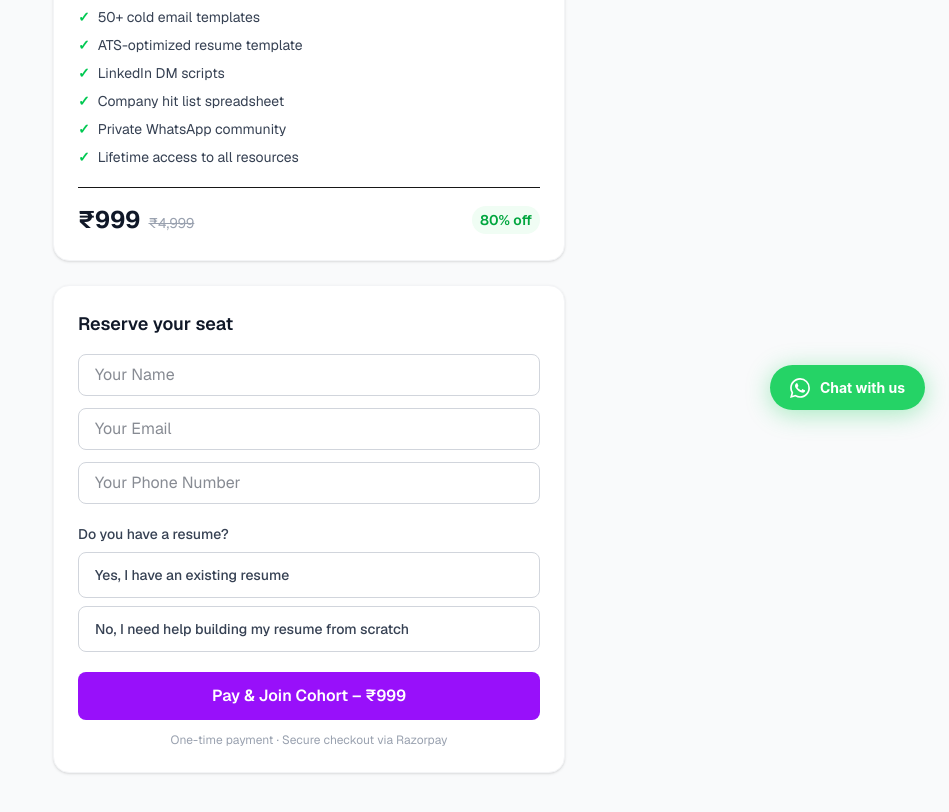
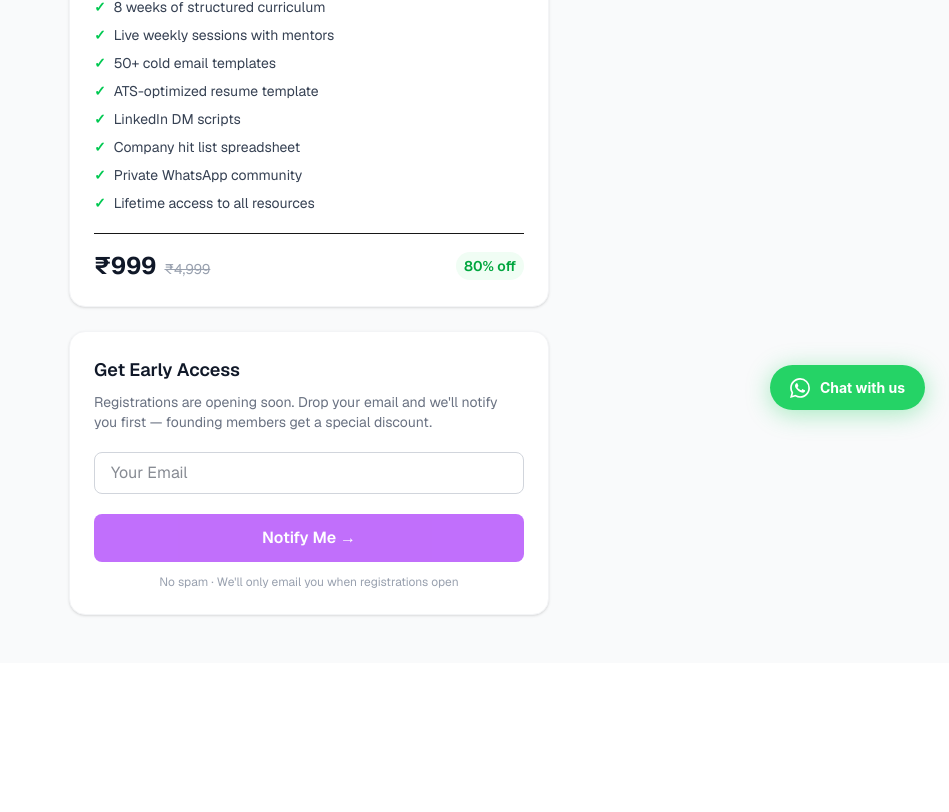
Before and after one commit to aanirudh28/beyond-campus, a Next.js app: page /cohort in a window 1280 px wide. Shown: the part 366-1178 px from the top of the page, without its empty margins (331-1280 px from the left). After the commit the page ends 1029 px from the top, so only its background shows below. Built offline with nearby package versions, Linux system fonts and the light colour scheme; no server answers.

Commit message:
disable cohort payments - waitlist mode

```diff
--- a/app/cohort/page.tsx
+++ b/app/cohort/page.tsx
@@ -1,132 +1,46 @@
 'use client'
 
 import { useState } from 'react'
-import { createClient } from '@supabase/supabase-js'
 
-const supabase = createClient(
-  process.env.NEXT_PUBLIC_SUPABASE_URL!,
-  process.env.NEXT_PUBLIC_SUPABASE_ANON_KEY!
-)
-
-declare global {
-  interface Window { Razorpay: any }
-}
+// COHORT PAYMENTS DISABLED — to re-enable, remove the waitlist form
+// and restore the Razorpay payment flow. Run prompt: "Re-enable cohort payments"
+// to activate instantly.
 
 export default function CohortPage() {
-  const [name, setName] = useState('')
-  const [email, setEmail] = useState('')
-  const [phone, setPhone] = useState('')
-  const [resumeStatus, setResumeStatus] = useState('')
-  const [isLoading, setIsLoading] = useState(false)
-  const [isJoined, setIsJoined] = useState(false)
+  const [waitlistEmail, setWaitlistEmail] = useState('')
+  const [waitlistLoading, setWaitlistLoading] = useState(false)
+  const [waitlistDone, setWaitlistDone] = useState(false)
 
-  const loadRazorpay = () => {
-    return new Promise((resolve) => {
-      if (window.Razorpay) return resolve(true)
-      const script = document.createElement('script')
-      script.src = 'https://checkout.razorpay.com/v1/checkout.js'
-      script.onload = () => resolve(true)
-      script.onerror = () => resolve(false)
-      document.body.appendChild(script)
-    })
-  }
-
-  const saveBooking = async (paymentId: string) => {
-    const { error } = await supabase.from('bookings').insert({
-      name,
-      email,
-      phone,
-      resume_status: resumeStatus,
-      date: 'April 1',
-      time_slot: '8-Week Cohort',
-      payment_id: paymentId,
-      amount: 999,
-      type: 'cohort',
-    })
-    if (error) console.error('Booking save error:', error)
-
-    await fetch('/api/create-account', {
+  const handleWaitlist = async () => {
+    if (!waitlistEmail.trim()) return
+    setWaitlistLoading(true)
+    try {
+      await fetch('/api/leads', {
         method: 'POST',
         headers: { 'Content-Type': 'application/json' },
-      body: JSON.stringify({ name, email, type: 'cohort' }),
+        body: JSON.stringify({ email: waitlistEmail.trim(), source: 'Cohort Waitlist' }),
       })
-
-    await fetch('/api/send-email', {
-      method: 'POST',
-      headers: { 'Content-Type': 'application/json' },
-      body: JSON.stringify({
-        name,
-        email,
-        date: 'April 1',
-        timeSlot: '8-Week Cohort',
-        type: 'cohort',
-        amount: 999,
-      }),
-    })
-  }
-
-  const handleJoin = async () => {
-    if (!name || !email || !phone) {
-      alert('Please enter your name, email, and phone number.')
-      return
-    }
-    if (!resumeStatus) {
-      alert('Please answer the resume question.')
-      return
-    }
-
-    setIsLoading(true)
-
-    try {
-      const loaded = await loadRazorpay()
-      if (!loaded) {
-        alert('Failed to load payment gateway.')
-        setIsLoading(false)
-        return
-      }
-
-      const res = await fetch('/api/create-order', {
-        method: 'POST',
-        headers: { 'Content-Type': 'application/json' },
-        body: JSON.stringify({ amount: 999 }),
-      })
-
-      const { orderId, amount } = await res.json()
-
-      const options = {
-        key: process.env.NEXT_PUBLIC_RAZORPAY_KEY_ID,
-        amount,
-        currency: 'INR',
-        name: 'Beyond Campus',
-        description: '8-Week Placement Accelerator Cohort',
-        order_id: orderId,
-        prefill: { name, email },
-        theme: { color: '#7c3aed' },
-        handler: async function (response: any) {
-          await saveBooking(response.razorpay_payment_id)
-          setIsJoined(true)
-          setIsLoading(false)
-        },
-        modal: { ondismiss: () => setIsLoading(false) },
-      }
-
-      const rzp = new window.Razorpay(options)
-      rzp.open()
-    } catch (err) {
-      console.error(err)
-      alert('Something went wrong. Please try again.')
-      setIsLoading(false)
-    }
+    } catch { /* silent fail — still show success */ }
+    setWaitlistDone(true)
+    setWaitlistLoading(false)
   }
 
   return (
-    <main className="min-h-screen bg-gray-50 flex flex-col items-center py-12 px-4 font-sans">
-      <div className="max-w-lg w-full">
+    <main className="min-h-screen bg-gray-50 flex flex-col items-center font-sans">
+
+      {/* Coming Soon Banner */}
+      <div style={{ width: '100%', background: 'rgba(79,124,255,0.1)', borderBottom: '1px solid rgba(79,124,255,0.2)', padding: '12px 24px', textAlign: 'center' }}>
+        <p style={{ fontSize: 14, color: 'white', margin: 0, fontFamily: 'inherit' }}>
+          🚀 The 8-Week Job Placement Cohort is launching soon — join the waitlist to get early access and a founding member discount.
+        </p>
+      </div>
+
+      <div className="max-w-lg w-full py-12 px-4">
 
         {/* Header */}
         <div className="text-center mb-8">
           <span className="bg-orange-500 text-white text-sm font-semibold px-3 py-1 rounded-full inline-block mb-4">
-            🔥 Next Batch — April 1 · Only 30 Seats
+            🚀 Launching Soon · Join the Waitlist
           </span>
           <h1 className="text-3xl font-bold text-gray-900 mb-2">Join the 8-Week Placement Accelerator</h1>
           <p className="text-gray-500">Get structured guidance, live sessions, and proven strategies to land your first off-campus offer.</p>
@@ -161,64 +75,50 @@ export default function CohortPage() {
           </div>
         </div>
 
-        {/* Form card */}
+        {/* Waitlist form card */}
         <div className="bg-white rounded-2xl shadow p-6 border border-gray-100">
-          <h2 className="text-lg font-semibold text-gray-900 mb-4">Reserve your seat</h2>
+          {waitlistDone ? (
+            <div style={{ textAlign: 'center', padding: '20px 0' }}>
+              <div style={{ fontSize: 40, marginBottom: 12 }}>🎉</div>
+              <p style={{ fontSize: 16, fontWeight: 700, color: '#111', marginBottom: 8 }}>You&apos;re on the list!</p>
+              <p style={{ fontSize: 14, color: '#6b7280', lineHeight: 1.6 }}>
+                We&apos;ll reach out as soon as registrations open — founding members get early access and a special discount.
+              </p>
+            </div>
+          ) : (
+            <>
+              <h2 className="text-lg font-semibold text-gray-900 mb-2">Get Early Access</h2>
+              <p className="text-sm text-gray-500 mb-5">
+                Registrations are opening soon. Drop your email and we&apos;ll notify you first — founding members get a special discount.
+              </p>
 
               <div className="flex flex-col gap-3 mb-5">
                 <input
-              type="text"
-              placeholder="Your Name"
-              value={name}
-              onChange={(e) => setName(e.target.value)}
-              className="border border-gray-300 rounded-lg px-4 py-2 text-gray-900 focus:outline-none focus:ring-2 focus:ring-purple-400"
-            />
-            <input
                   type="email"
                   placeholder="Your Email"
-              value={email}
-              onChange={(e) => setEmail(e.target.value)}
-              className="border border-gray-300 rounded-lg px-4 py-2 text-gray-900 focus:outline-none focus:ring-2 focus:ring-purple-400"
-            />
-            <input
-              type="tel"
-              placeholder="Your Phone Number"
-              value={phone}
-              onChange={(e) => setPhone(e.target.value)}
+                  value={waitlistEmail}
+                  onChange={(e) => setWaitlistEmail(e.target.value)}
+                  onKeyDown={(e) => e.key === 'Enter' && handleWaitlist()}
                   className="border border-gray-300 rounded-lg px-4 py-2 text-gray-900 focus:outline-none focus:ring-2 focus:ring-purple-400"
                 />
               </div>
 
-          <p className="text-sm font-medium text-gray-700 mb-2">Do you have a resume?</p>
-          <div className="flex flex-col gap-2 mb-5">
-            {[
-              { value: 'has_resume', label: 'Yes, I have an existing resume' },
-              { value: 'needs_resume', label: 'No, I need help building my resume from scratch' },
-            ].map((option) => (
-              <button key={option.value} onClick={() => setResumeStatus(option.value)}
-                className={`text-left px-4 py-3 rounded-lg border text-sm font-medium transition ${resumeStatus === option.value ? 'bg-purple-600 border-purple-600 text-white' : 'border-gray-300 text-gray-700 hover:bg-gray-50'}`}>
-                {option.label}
-              </button>
-            ))}
-          </div>
-
+              {/* COHORT PAYMENTS DISABLED — to re-enable, remove the waitlist form */}
+              {/* and restore the Razorpay payment flow. Run prompt: "Re-enable cohort payments" */}
+              {/* to activate instantly. */}
               <button
-            onClick={handleJoin}
-            disabled={isLoading || isJoined}
+                onClick={handleWaitlist}
+                disabled={waitlistLoading || !waitlistEmail.trim()}
                 className="w-full bg-purple-600 text-white font-semibold py-3 rounded-lg hover:bg-purple-700 transition disabled:opacity-60"
               >
-            {isJoined ? '✅ You\'re In!' : isLoading ? '⏳ Processing...' : 'Pay & Join Cohort – ₹999'}
+                {waitlistLoading ? '⏳ Saving...' : 'Notify Me →'}
               </button>
 
-          {isJoined && (
-            <p className="text-green-600 text-center font-medium mt-4">
-              🎉 Welcome aboard! Check your email at <strong>{email}</strong> for next steps.
+              <p className="text-gray-400 text-xs text-center mt-3">
+                No spam · We&apos;ll only email you when registrations open
               </p>
+            </>
           )}
-
-          <p className="text-gray-400 text-xs text-center mt-3">
-            One-time payment · Secure checkout via Razorpay
-          </p>
         </div>
 
       </div>
--- a/app/page.tsx
+++ b/app/page.tsx
@@ -8,6 +8,23 @@ export default function Home() {
   const [timeLeft, setTimeLeft] = useState({ h: 11, m: 47, s: 33 })
   const [counters, setCounters] = useState({ salary: 0, placed: 0, rate: 0 })
   const [openFaq, setOpenFaq] = useState<number | null>(null)
+  const [cohortWaitlist, setCohortWaitlist] = useState<'hidden' | 'open' | 'done'>('hidden')
+  const [cohortWaitlistEmail, setCohortWaitlistEmail] = useState('')
+  const [cohortWaitlistLoading, setCohortWaitlistLoading] = useState(false)
+
+  const submitCohortWaitlist = async () => {
+    if (!cohortWaitlistEmail.trim()) return
+    setCohortWaitlistLoading(true)
+    try {
+      await fetch('/api/leads', {
+        method: 'POST',
+        headers: { 'Content-Type': 'application/json' },
+        body: JSON.stringify({ email: cohortWaitlistEmail.trim(), source: 'Cohort Waitlist' }),
+      })
+      setCohortWaitlist('done')
+    } catch { setCohortWaitlist('done') }
+    setCohortWaitlistLoading(false)
+  }
   const [resourcesOpen, setResourcesOpen] = useState(false)
   const resourcesCloseTimer = useRef<ReturnType<typeof setTimeout> | null>(null)
   const [howItWorksVisible, setHowItWorksVisible] = useState(false)
@@ -567,10 +584,31 @@ export default function Home() {
                 </div>
               ))}
             </div>
-            <a href="/cohort" style={{ display: 'flex', alignItems: 'center', justifyContent: 'center', gap: 8, padding: '16px 32px', borderRadius: 100, background: 'linear-gradient(135deg, #7B61FF, #4F7CFF)', color: 'white', fontWeight: 700, fontSize: 15, boxShadow: '0 0 40px rgba(123,97,255,0.4)', transition: 'all 0.3s' }}>
+            {/* COHORT PAYMENTS DISABLED — to re-enable, remove the waitlist form */}
+            {/* and restore the Razorpay payment flow. Run prompt: "Re-enable cohort payments" */}
+            {/* to activate instantly. */}
+            <button
+              onClick={() => setCohortWaitlist(s => s === 'open' ? 'hidden' : 'open')}
+              style={{ display: 'flex', alignItems: 'center', justifyContent: 'center', gap: 8, padding: '16px 32px', borderRadius: 100, background: 'linear-gradient(135deg, #7B61FF, #4F7CFF)', color: 'white', fontWeight: 700, fontSize: 15, boxShadow: '0 0 40px rgba(123,97,255,0.4)', transition: 'all 0.3s', border: 'none', cursor: 'pointer', width: '100%', fontFamily: 'inherit' }}>
               Join Next Cohort →
-            </a>
-            <p style={{ textAlign: 'center', fontSize: 12, color: 'var(--muted)', marginTop: 12 }}>Only 30 seats · April 1 start</p>
+            </button>
+            {cohortWaitlist === 'open' && (
+              <div style={{ marginTop: 12, padding: '16px', borderRadius: 16, background: 'rgba(123,97,255,0.08)', border: '1px solid rgba(123,97,255,0.2)', animation: 'fadeUp 0.2s ease both' }}>
+                <p style={{ fontSize: 13, color: 'rgba(255,255,255,0.6)', marginBottom: 10, fontWeight: 600 }}>Enter your email to get early access</p>
+                <div style={{ display: 'flex', gap: 8 }}>
+                  <input type="email" placeholder="you@email.com" value={cohortWaitlistEmail} onChange={e => setCohortWaitlistEmail(e.target.value)} onKeyDown={e => e.key === 'Enter' && submitCohortWaitlist()} style={{ flex: 1, padding: '9px 12px', borderRadius: 10, background: 'rgba(255,255,255,0.07)', border: '1px solid rgba(255,255,255,0.15)', color: 'white', fontSize: 13, outline: 'none', fontFamily: 'inherit', minWidth: 0 }} />
+                  <button onClick={submitCohortWaitlist} disabled={cohortWaitlistLoading} style={{ padding: '9px 16px', borderRadius: 10, background: 'linear-gradient(135deg,#7B61FF,#4F7CFF)', border: 'none', color: 'white', fontSize: 13, fontWeight: 700, cursor: 'pointer', fontFamily: 'inherit', whiteSpace: 'nowrap' }}>
+                    {cohortWaitlistLoading ? '...' : 'Notify Me →'}
+                  </button>
+                </div>
+              </div>
+            )}
+            {cohortWaitlist === 'done' && (
+              <div style={{ marginTop: 12, padding: '12px 16px', borderRadius: 12, background: 'rgba(16,185,129,0.1)', border: '1px solid rgba(16,185,129,0.25)', textAlign: 'center' }}>
+                <p style={{ fontSize: 13, color: '#6ee7b7', fontWeight: 700, margin: 0 }}>✓ You're on the waitlist! We'll notify you first when registrations open.</p>
+              </div>
+            )}
+            <p style={{ textAlign: 'center', fontSize: 12, color: 'var(--muted)', marginTop: 12 }}>Launching Soon · Join the waitlist</p>
           </div>
 
           {/* Mentorship */}
```
Lines whose indentation alone changed are shown as unchanged.
